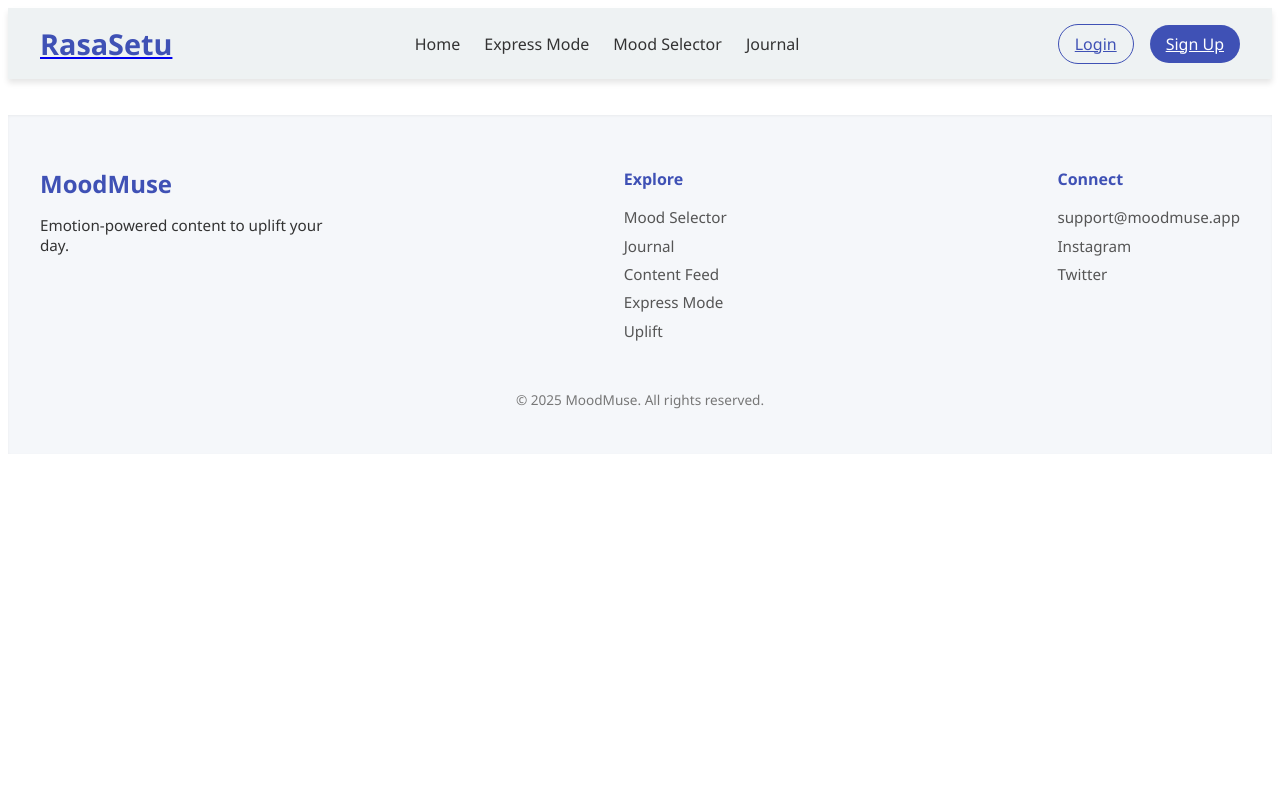
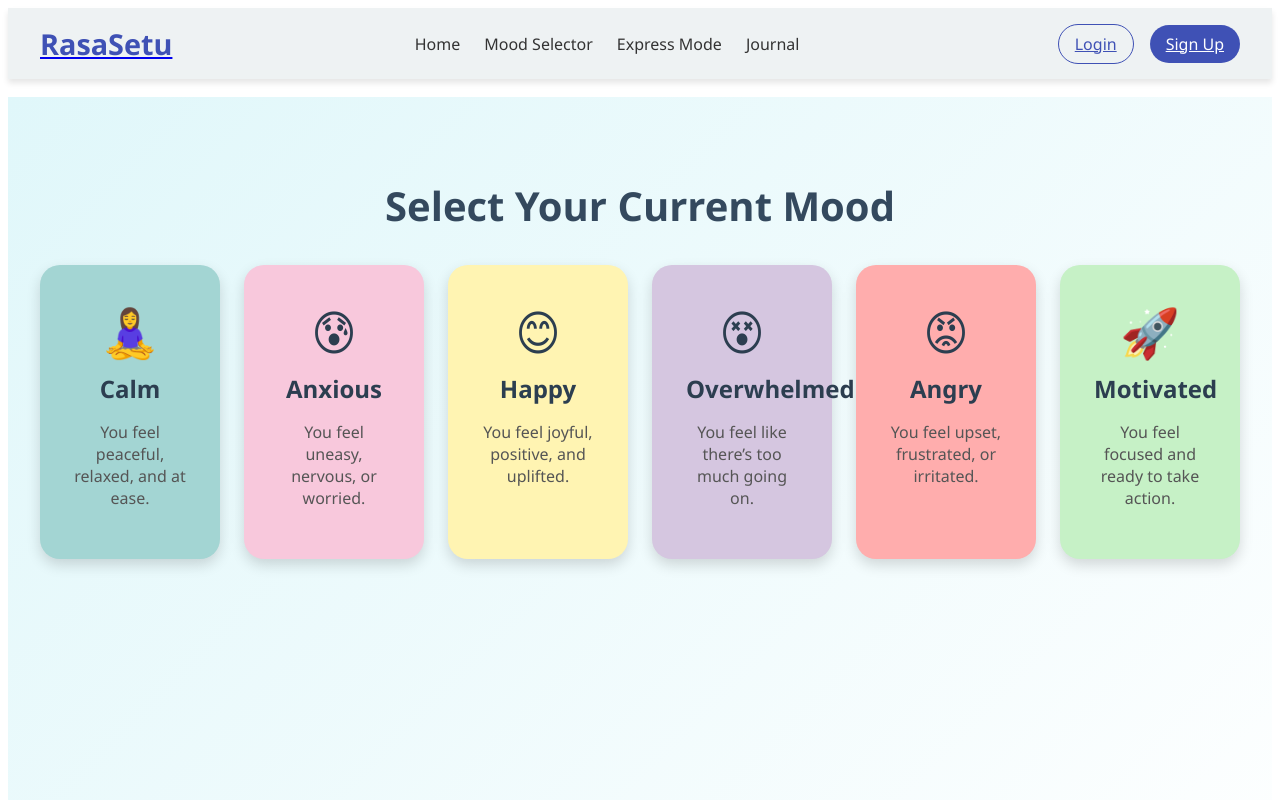
Before and after one commit to kaustubhpatil322/Byte-Verse, a React (Vite) app in the folder MargVedha/frontend/: page /mood in a window 1280 px wide. Shown: the top 800 px of the page. Built offline with nearby package versions, Linux system fonts and the light colour scheme.

Commit message:
new page added

```diff
--- a/MargVedha/frontend/src/App.jsx
+++ b/MargVedha/frontend/src/App.jsx
@@ -7,6 +7,7 @@ import HeroSection from './components/Hero/HeroSection';
 import Login from './components/Login/Login';
 import Signup from './components/Signup/Signup';
 import ExpressMode from './components/ExpressMode/ExpressMode';
+import MoodSelector from './components/MoodSelector/MoodSelector'; // ✅ NEW IMPORT
 
 const App = () => {
   return (
@@ -15,17 +16,18 @@ const App = () => {
         <Navbar />
         <br />
         <Routes>
-          {/* Home page with Hero Section and Emotional Spectrum */}
+          {/* Home Page */}
           <Route path="/" element={<><HeroSection /> <br /> <EmotionalSpectrum /></>} />
 
+          {/* Login & Signup */}
+          <Route path="/login" element={<Login />} />
+          <Route path="/signup" element={<Signup />} />
+
+          {/* Mood Selector Page */}
+          <Route path="/mood" element={<MoodSelector />} /> {/* ✅ NEW ROUTE */}
+
           {/* Express Mode Page */}
-          <Route path="/express-mode" element={<ExpressMode />} />
-
-          {/* Login Page */}
-          <Route path="/login" element={<Login />} />
-
-          {/* Signup Page */}
-          <Route path="/signup" element={<Signup />} />
+          <Route path="/express-mode" element={<ExpressMode />} /> {/* ✅ MOVED FROM OUTSIDE */}
         </Routes>
         <br />
         <Footer />
--- /dev/null
+++ b/MargVedha/frontend/src/components/MoodSelector/MoodSelector.css
@@ -0,0 +1,95 @@
+.mood-selector-container {
+    text-align: center;
+    padding: 3rem 2rem;
+    background: linear-gradient(135deg, #e0f7fa, #ffffff);
+    min-height: 100vh;
+    font-family: 'Segoe UI', Tahoma, Geneva, Verdana, sans-serif;
+    color: #2c3e50;
+  }
+
+  .mood-selector-container h2 {
+    font-size: 2.5rem;
+    margin-bottom: 2rem;
+    color: #34495e;
+  }
+
+  .mood-grid {
+    display: grid;
+    grid-template-columns: repeat(auto-fit, minmax(22px, 1fr));
+    gap: 1.5rem;
+    margin-top: 2rem;
+  }
+
+  .mood-card {
+    border-radius: 20px;
+    padding: 2rem;
+    transition: transform 0.3s ease, box-shadow 0.3s ease;
+    cursor: pointer;
+    box-shadow: 0 6px 14px rgba(0,0,0,0.15);
+    position: relative;
+    background: #ffffff;
+    border: 2px solid transparent;
+  }
+
+  .mood-card:hover {
+    transform: translateY(-8px);
+    box-shadow: 0 12px 24px rgba(0,0,0,0.25);
+  }
+
+  .mood-card h3 {
+    margin: 0.5rem 0;
+    font-size: 1.5rem;
+    color: #2c3e50;
+  }
+
+  .mood-card p {
+    font-size: 1rem;
+    color: #555;
+  }
+
+  .mood-emoji {
+    font-size: 3rem;
+    margin-bottom: 0.5rem;
+  }
+
+  .selected {
+    border: 2px solid #34495e;
+    box-shadow: 0 0 15px rgba(0,0,0,0.3);
+  }
+
+  .mood-selection-message {
+    margin-top: 2rem;
+    font-size: 1.2rem;
+    font-weight: 500;
+  }
+
+  .mood-detail-box {
+    background: #ffffff;
+    margin-top: 3rem;
+    padding: 2rem;
+    border-radius: 15px;
+    max-width: 800px;
+    margin-left: auto;
+    margin-right: auto;
+    box-shadow: 0 6px 20px rgba(0,0,0,0.1);
+    border-left: 6px solid #2980b9;
+    animation: fadeIn 0.8s ease;
+  }
+
+  .mood-detail-box h3 {
+    font-size: 2rem;
+    color: #2980b9;
+    margin-bottom: 1rem;
+  }
+
+  .mood-detail-box p {
+    font-size: 1.1rem;
+    line-height: 1.6;
+    color: #34495e;
+    text-align: justify;
+  }
+
+  @keyframes fadeIn {
+    from { opacity: 0; transform: translateY(20px); }
+    to { opacity: 1; transform: translateY(0); }
+  }
--- /dev/null
+++ b/MargVedha/frontend/src/components/MoodSelector/MoodSelector.jsx
@@ -0,0 +1,81 @@
+import React, { useState } from 'react';
+import './MoodSelector.css';
+
+const moods = [
+  {
+    name: 'Calm',
+    description: 'You feel peaceful, relaxed, and at ease.',
+    color: '#A3D5D3',
+    emoji: '🧘‍♀️',
+    detail: `Feeling calm is a state of being mentally and emotionally at ease. It often follows mindfulness, deep breathing, or a quiet moment to yourself. When you're calm, you're less reactive, more present, and better able to make thoughtful decisions. Calmness helps in regulating stress, improving focus, and supporting mental clarity. It’s associated with lower heart rates and a sense of well-being. People often strive to cultivate calmness in their daily lives through meditation, nature walks, or simple self-care practices. This mood signifies emotional balance and is essential for maintaining mental health.`
+  },
+  {
+    name: 'Anxious',
+    description: 'You feel uneasy, nervous, or worried.',
+    color: '#F8C8DC',
+    emoji: '😰',
+    detail: `Anxiety is a natural response to stress or uncertainty. It can manifest as a racing heart, restlessness, or constant worry. While occasional anxiety is normal, prolonged anxiety can affect your health. People who feel anxious often struggle with focusing or anticipating worst-case scenarios. Understanding your triggers and practicing grounding exercises, breathing, or talking to someone can help ease this emotion. Anxiety is not weakness; it's your brain’s way of trying to keep you safe. Acknowledging it is the first step toward calm and clarity.`
+  },
+  {
+    name: 'Happy',
+    description: 'You feel joyful, positive, and uplifted.',
+    color: '#FFF4B2',
+    emoji: '😊',
+    detail: `Happiness is a mood filled with joy, contentment, and gratitude. It’s that uplifting sensation when something good happens or when you're simply enjoying the moment. Whether it’s laughing with a friend or achieving a goal, happiness boosts your energy and overall health. It strengthens relationships, increases motivation, and reduces stress. Happiness doesn’t have to come from big events — small joys, like a favorite song or a sunny day, can spark it too. Embracing happiness, when it comes, builds resilience for tougher times.`
+  },
+  {
+    name: 'Overwhelmed',
+    description: 'You feel like there’s too much going on.',
+    color: '#D5C6E0',
+    emoji: '😵',
+    detail: `Feeling overwhelmed is common when life’s demands exceed your capacity to cope. It can feel like you're drowning in responsibilities or emotions. This mood often comes with physical symptoms like fatigue, irritability, or even shut-down. It’s important to take breaks, set boundaries, and ask for help. Prioritizing tasks and practicing self-compassion are essential. Remember, feeling overwhelmed doesn’t mean failure — it’s a signal to slow down and breathe. You're not alone in this; give yourself grace and focus on one step at a time.`
+  },
+  {
+    name: 'Angry',
+    description: 'You feel upset, frustrated, or irritated.',
+    color: '#FFADAD',
+    emoji: '😡',
+    detail: `Anger is a strong emotion that arises when you feel wronged, disrespected, or blocked from your goals. It’s a natural part of human experience and can even be healthy when expressed constructively. However, unchecked anger can harm relationships and decision-making. When you're angry, your body reacts — your heart rate rises, and your thoughts may race. Taking time to cool off, reflect, and communicate clearly is key. Anger often points to deeper needs or values that feel violated. Acknowledging this can help transform anger into understanding and growth.`
+  },
+  {
+    name: 'Motivated',
+    description: 'You feel focused and ready to take action.',
+    color: '#C6F1C6',
+    emoji: '🚀',
+    detail: `Motivation is the spark that drives action. It’s that internal boost that says, "Let’s do this!" Whether you’re working on a goal, learning a new skill, or trying to improve, motivation gives you energy and direction. It’s often triggered by passion, purpose, or a desire for change. Staying motivated can be tough, so setting small, achievable goals helps. Celebrate progress, even the little wins. Surrounding yourself with inspiration and taking care of your body and mind feeds this powerful mood. Motivation can change your life when harnessed right.`
+  },
+];
+
+const MoodSelector = () => {
+  const [selectedMood, setSelectedMood] = useState(null);
+
+  return (
+    <div className="mood-selector-container">
+      <h2>Select Your Current Mood</h2>
+      <div className="mood-grid">
+        {moods.map((mood, index) => (
+          <div
+            key={index}
+            className={`mood-card ${selectedMood === mood.name ? 'selected' : ''}`}
+            style={{ backgroundColor: mood.color }}
+            onClick={() => setSelectedMood(mood.name)}
+          >
+            <div className="mood-emoji">{mood.emoji}</div>
+            <h3>{mood.name}</h3>
+            <p>{mood.description}</p>
+          </div>
+        ))}
+      </div>
+      {selectedMood && (
+        <div className="mood-detail-box styled-description">
+          <h3 className="mood-title">{selectedMood}</h3>
+          <p className="mood-text">
+            {moods.find((m) => m.name === selectedMood).detail}
+          </p>
+        </div>
+      )}
+    </div>
+  );
+};
+
+export default MoodSelector;
--- a/MargVedha/frontend/src/components/Navbar/Navbar.jsx
+++ b/MargVedha/frontend/src/components/Navbar/Navbar.jsx
@@ -11,15 +11,14 @@ const Navbar = () => {
 
   return (
     <nav className="navbar">
-      <Link to="/" onClick={toggleMenu}>
-        <div className="navbar-logo">RasaSetu</div>
-      </Link>
+      <Link to="/" onClick={toggleMenu}><div className="navbar-logo">RasaSetu</div></Link>
 
       <div className={`navbar-links ${isMobileMenuOpen ? 'open' : ''}`}>
         <li><Link to="/" onClick={toggleMenu}>Home</Link></li>
-        <li><Link to="/express-mode" onClick={toggleMenu}>Express Mode</Link></li> {/* Add Express Mode link */}
-        <li><Link to="/" onClick={toggleMenu}>Mood Selector</Link></li>
+        <li><Link to="/mood" onClick={toggleMenu}>Mood Selector</Link></li> {/* ✅ UPDATED */}
+        <li><Link to="/express-mode" onClick={toggleMenu}>Express Mode</Link></li>   {/* ✅ UPDATED */}
         <li><Link to="/" onClick={toggleMenu}>Journal</Link></li>
+
         <div className="mobile-auth">
           <Link to="/login" className="btn login">Login</Link>
           <Link to="/signup" className="btn signup">Sign Up</Link>
```
